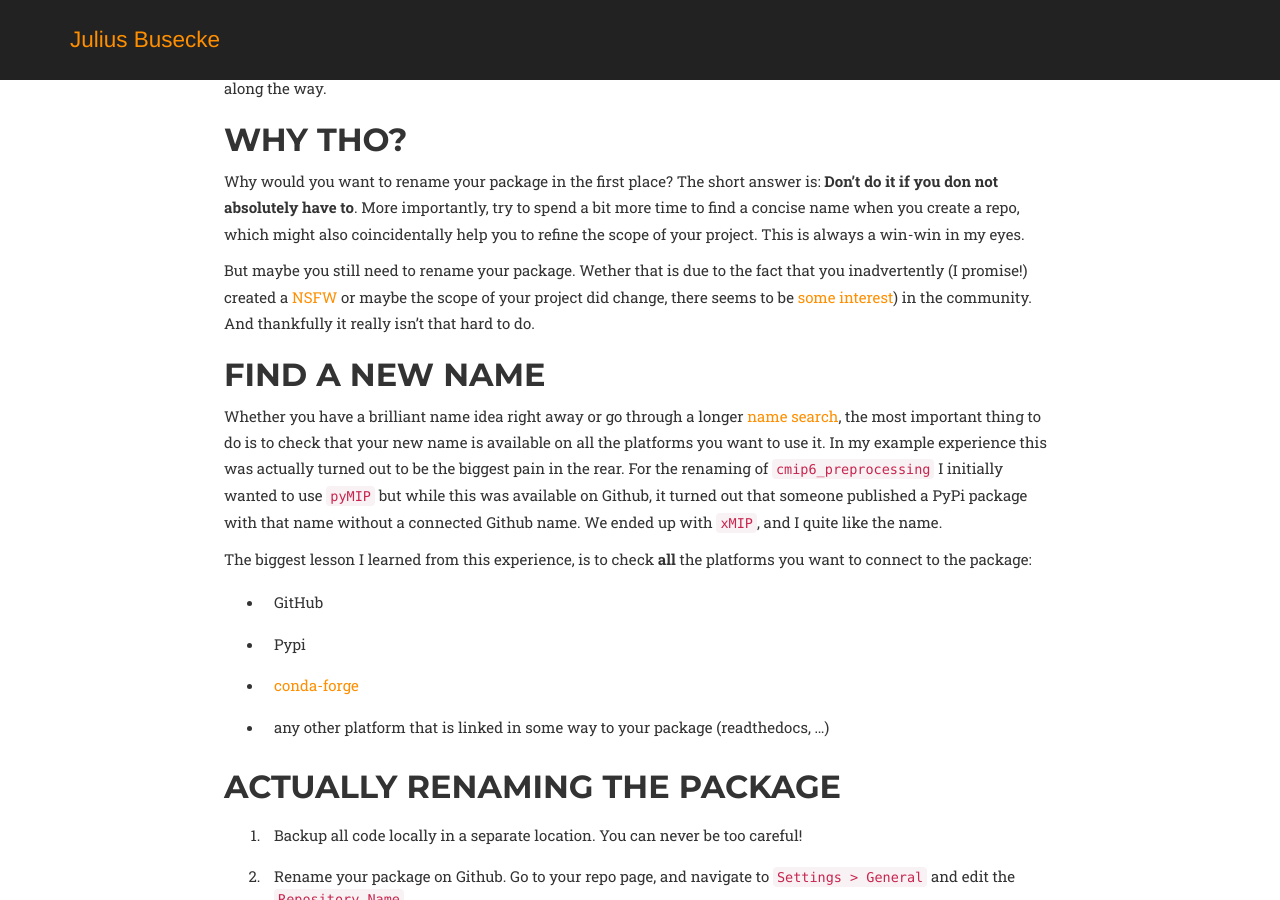
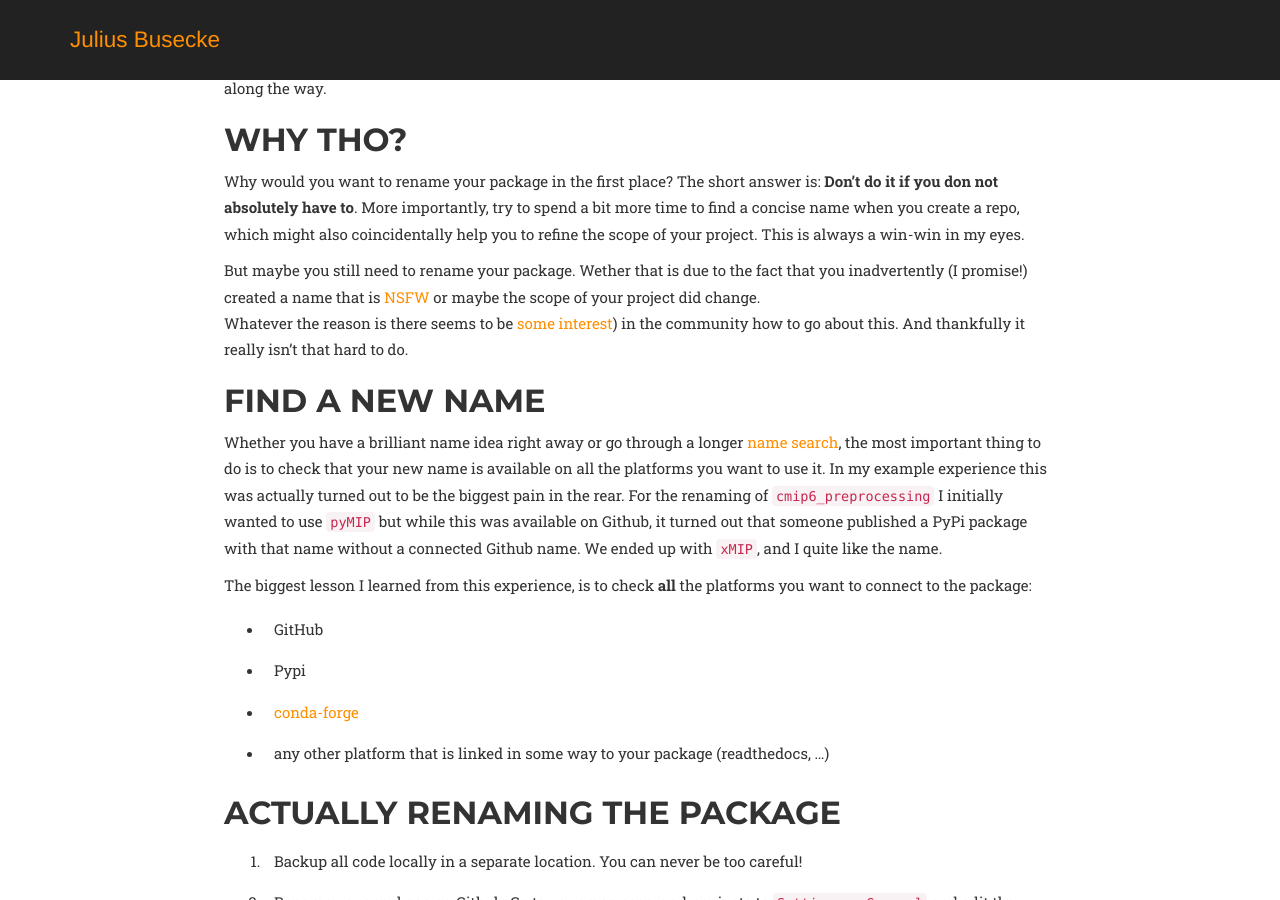
Before and after one commit to jbusecke/jbusecke.github.io, a Jekyll site: the page built from _posts/2022-07-20-renaming.md, in a window 1280 px wide and 900 px high, scrolled down 593 px. Built offline with Jekyll 4.4.1, drawn with Linux system fonts in a browser that asks for light colours; some web fonts are replaced; comment, search, counter and statistics services are not loaded.

Commit message:
Update 2022-07-20-renaming.md

```diff
--- a/_posts/2022-07-20-renaming.md
+++ b/_posts/2022-07-20-renaming.md
@@ -13,7 +13,8 @@ I learned this the hard way recently, when I  went through the renaming of a pac
 Why would you want to rename your package in the first place? The short answer is: **Don't do it if you don not absolutely have to**.
 More importantly, try to spend a bit more time to find a concise name when you create a repo, which might also coincidentally help you to refine the scope of your project. This is always a win-win in my eyes.
 
-But maybe you still need to rename your package. Wether that is due to the fact that you inadvertently (I promise!) created a [NSFW](https://github.com/jbusecke/xmovie) or maybe the scope of your project did change, there seems to be [some interest](https://twitter.com/JuliusBusecke/status/1547674960134426628?s=20&t=kInsJ15bPRjtKWMFTplrQg)) in the community. And thankfully it really isn't that hard to do.
+But maybe you still need to rename your package. Wether that is due to the fact that you inadvertently (I promise!) created a name that is [NSFW](https://github.com/jbusecke/xmovie) or maybe the scope of your project did change.
+Whatever the reason is there seems to be [some interest](https://twitter.com/JuliusBusecke/status/1547674960134426628?s=20&t=kInsJ15bPRjtKWMFTplrQg)) in the community how to go about this. And thankfully it really isn't that hard to do.
 
 ## Find a new name
 Whether you have a brilliant name idea right away or go through a longer [name search](https://github.com/jbusecke/xMIP/issues/124), the most important thing to do is to check that your new name is available on all the platforms you want to use it.
```
